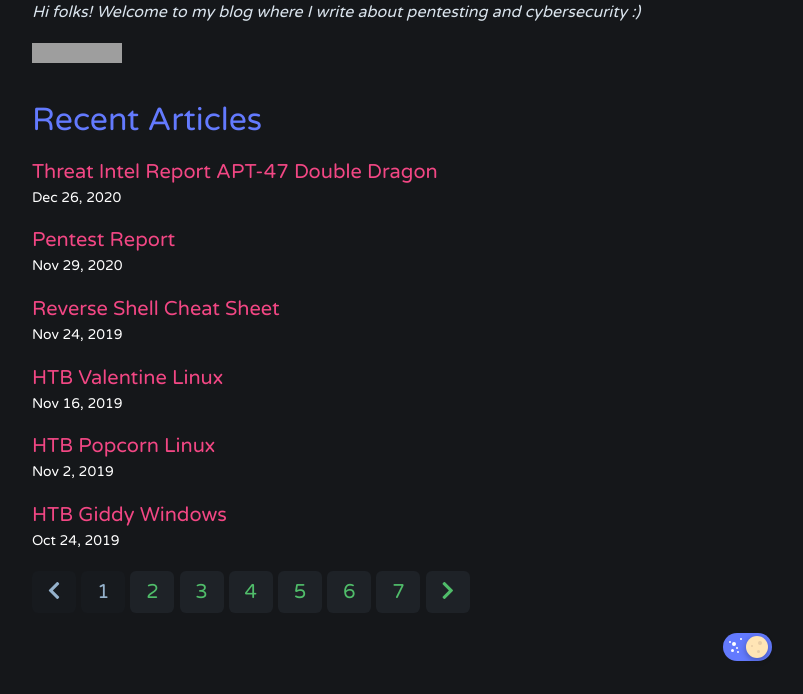
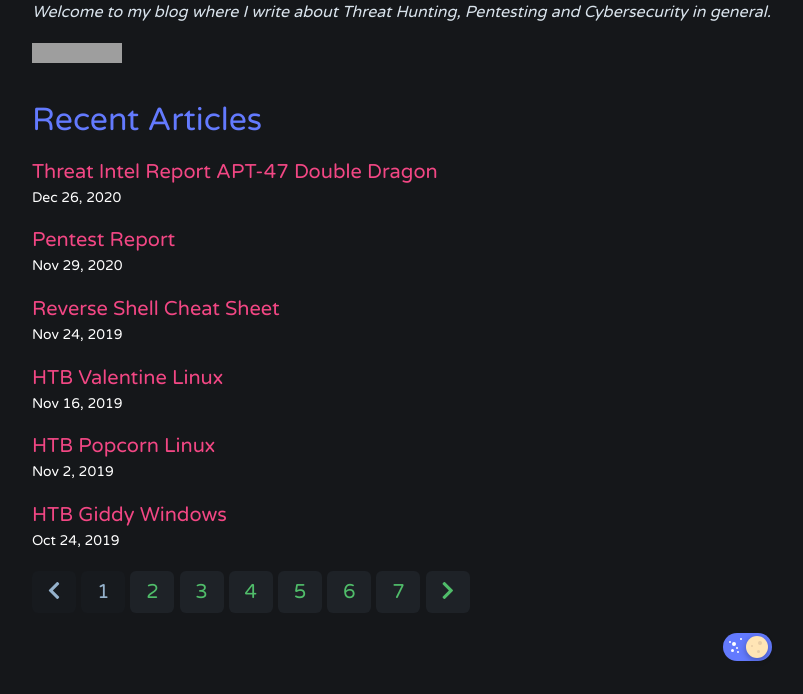
Before and after one commit to Rayferrufino/Rayferrufino.github.io, a Jekyll site: the page built from index.html, in a window 1280 px wide. Shown: the part 273-967 px from the top of the page, without its empty margins (238-1041 px from the left). Built offline with Jekyll 4.4.1, drawn with Linux system fonts in a browser that asks for light colours; the list of posts is cut into pages by our own code; grey boxes are pictures that could not be loaded.

Commit message:
Update _config.yml

```diff
--- a/_config.yml
+++ b/_config.yml
@@ -1,7 +1,7 @@
 title: Rayzer0
 author: GitHub User
 email: rayferrufino@gmail.com
-description: Hi folks! Welcome to my blog where I write about pentesting and cybersecurity :)
+description: Welcome to my blog where I write about Threat Hunting, Pentesting and Cybersecurity in general.
 show_excerpts: false # set to true to show excerpts on the homepage
 
 paginate: 6
```
